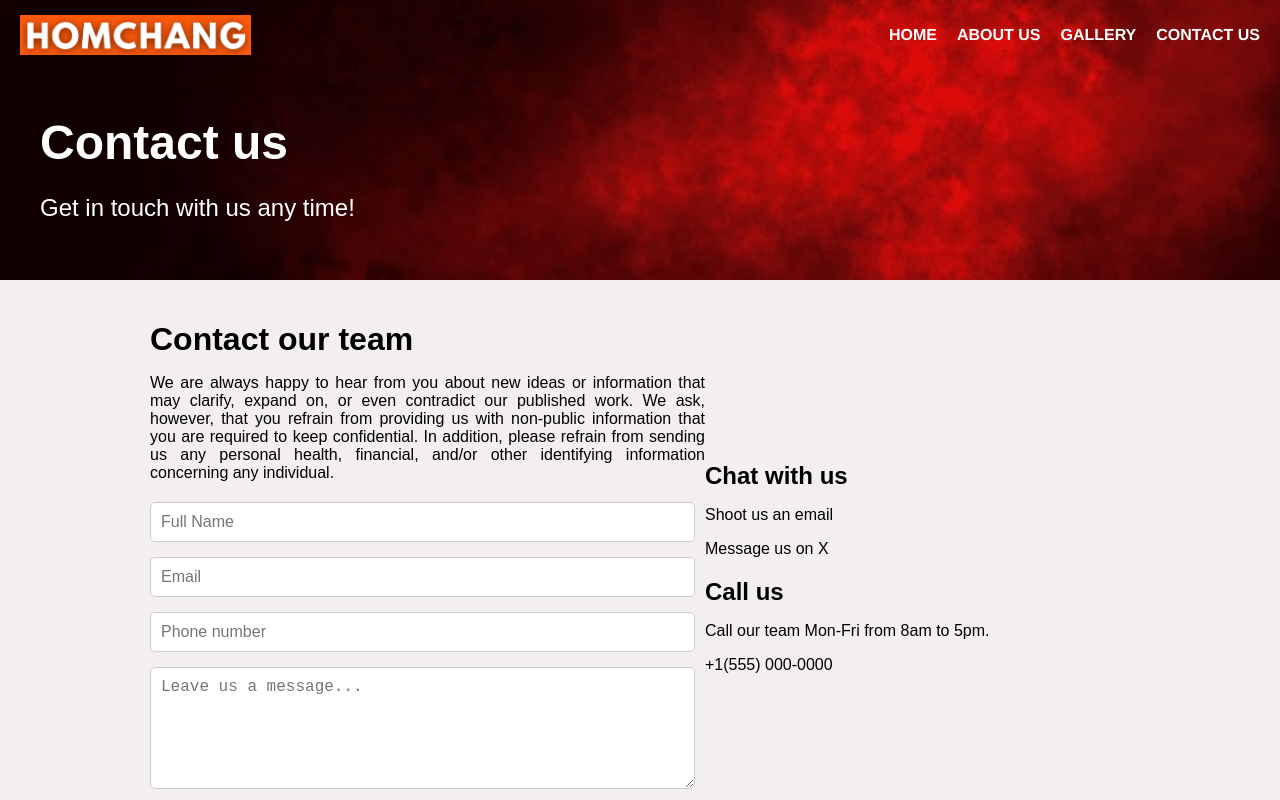
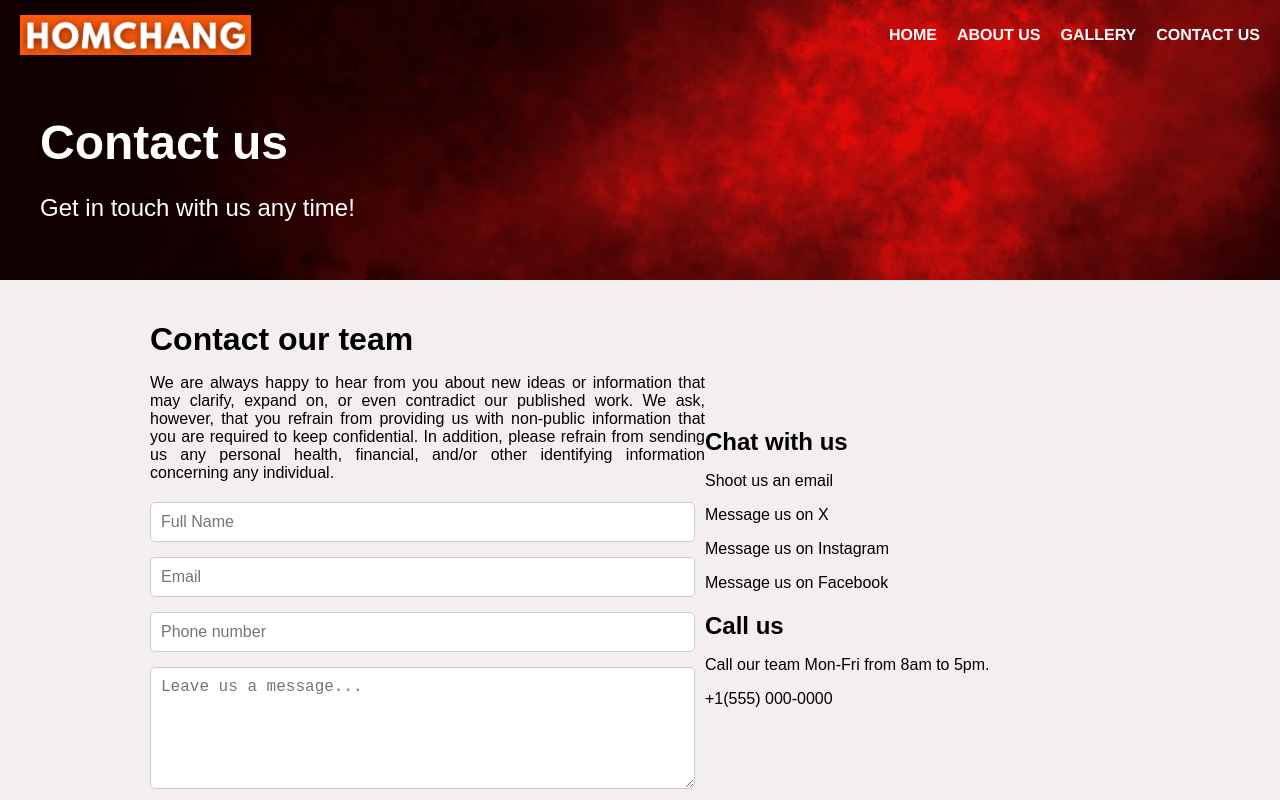
Before and after one commit to 01ArindamPal/homchang, a React (Create React App) app: page /contactus in a window 1280 px wide. Shown: the top 800 px of the page. Built offline with nearby package versions, Linux system fonts and the light colour scheme.

Commit message:
package modified

```diff
--- a/package.json
+++ b/package.json
@@ -3,6 +3,10 @@
   "version": "0.1.0",
   "private": true,
   "dependencies": {
+    "@emotion/react": "^11.13.3",
+    "@emotion/styled": "^11.13.0",
+    "@mui/icons-material": "^6.0.1",
+    "@mui/material": "^6.0.1",
     "@testing-library/jest-dom": "^5.17.0",
     "@testing-library/react": "^13.4.0",
     "@testing-library/user-event": "^13.5.0",
--- a/src/components/contactUs.js
+++ b/src/components/contactUs.js
@@ -66,7 +66,11 @@ const ContactUs = () => {
       <div className="info-section">
         <h2>Chat with us</h2>
         <p><a href="mailto:you@company.com">Shoot us an email</a></p>
-        <p><a href="#">Message us on X</a></p>
+        <p><a href="https://x.com/homchangoffl">Message us on X</a></p>
+        <p><a href="https://www.instagram.com/homchang_northeast/">Message us on Instagram</a></p>
+        <p><a href="https://www.facebook.com/homchangnewspaper">Message us on Facebook</a></p>
+
+
 
         <h2>Call us</h2>
         <p>Call our team Mon-Fri from 8am to 5pm.</p>
```
Also changed, not shown: 1 other file (tests, documents, lock files or other folders).
